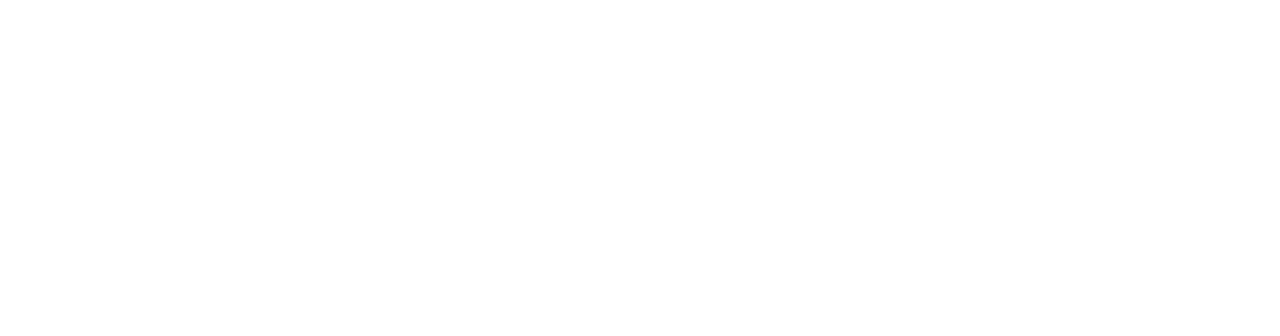
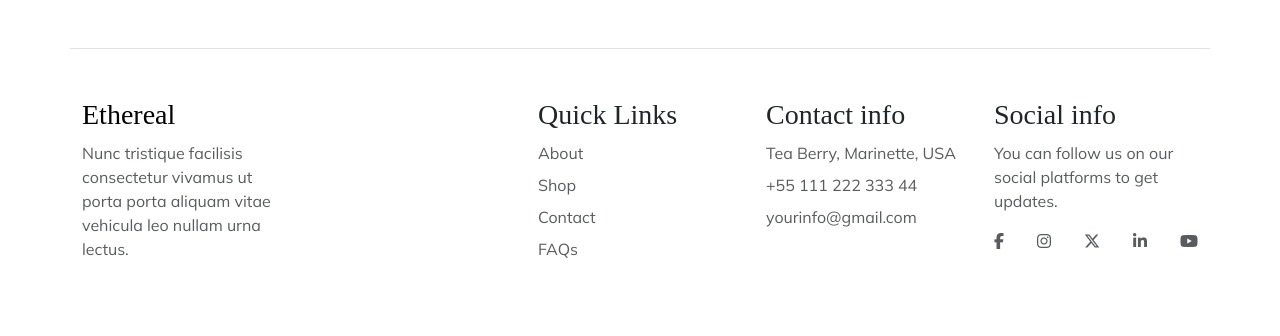
Before and after one commit to twentyfive21/ecommerce-store, a plain HTML site: page about.html in a window 1280 px wide. Drawn offline with nearby package versions, Linux system fonts and the light colour scheme; a web font is replaced by a local one.

Commit message:
added starter code for footer

```diff
--- a/about.html
+++ b/about.html
@@ -9,6 +9,56 @@
 </head>
 <body>
 
+   <div class="container">
+  <footer class="row row-cols-1 row-cols-sm-2 row-cols-md-5 py-5 my-5 border-top d-flex justify-content-between">
+   <div class="col mb-3">
+  <a href="/" class="d-flex align-items-center mb-2 link-body-emphasis text-decoration-none">
+    <h1 class="m-0 text-header">Ethereal</h1>
+  </a>
+  <p class="text-body-secondary m-0">Nunc tristique facilisis consectetur vivamus ut porta porta aliquam vitae vehicula leo nullam urna lectus.</p>
+</div>
+
+
+    <div class="col mb-1">
+
+    </div>
+
+    <div class="col mb-3">
+      <h5 class="text-header">Quick Links</h5>
+      <ul class="nav flex-column">
+        <li class="nav-item mb-2"><a href="#" class="nav-link p-0 text-body-secondary">About</a></li>
+        <li class="nav-item mb-2"><a href="#" class="nav-link p-0 text-body-secondary">Shop</a></li>
+        <li class="nav-item mb-2"><a href="#" class="nav-link p-0 text-body-secondary">Contact</a></li>
+        <li class="nav-item mb-2"><a href="#" class="nav-link p-0 text-body-secondary">FAQs</a></li>
+      </ul>
+    </div>
+
+    <div class="col mb-3">
+      <h5 class="text-header">Contact info</h5>
+      <ul class="nav flex-column">
+        <li class="nav-item mb-2"><a href="#" class="nav-link p-0 text-body-secondary">Tea Berry, Marinette, USA</a></li>
+        <li class="nav-item mb-2"><a href="#" class="nav-link p-0 text-body-secondary">+55 111 222 333 44</a></li>
+        <li class="nav-item mb-2"><a href="#" class="nav-link p-0 text-body-secondary">yourinfo@gmail.com</a></li>
+      </ul>
+    </div>
+
+    <div class="col mb-3">
+      <h5 class="text-header">Social info</h5>
+      <p class="text-body-secondary">You can follow us on our social platforms to get updates.</p>
+      <ul class="nav d-flex justify-content-between">
+        <li class="nav-item"><a href="#" class="nav-link p-0 text-body-secondary"><i class="fa-brands fa-facebook-f"></i></a></li>
+        <li class="nav-item"><a href="#" class="nav-link p-0 text-body-secondary"><i class="fa-brands fa-instagram"></i></a></li>
+        <li class="nav-item"><a href="#" class="nav-link p-0 text-body-secondary"><i class="fa-brands fa-x-twitter"></i></a></li>
+        <li class="nav-item"><a href="#" class="nav-link p-0 text-body-secondary"><i class="fa-brands fa-linkedin-in"></i></a></li>
+        <li class="nav-item"><a href="#" class="nav-link p-0 text-body-secondary"><i class="fa-brands fa-youtube"></i></a></li>
+      </ul>
+    </div>
+  </footer>
+</div>
+
+
 <script src="https://cdn.jsdelivr.net/npm/bootstrap@5.3.3/dist/js/bootstrap.bundle.min.js" integrity="sha384-YvpcrYf0tY3lHB60NNkmXc5s9fDVZLESaAA55NDzOxhy9GkcIdslK1eN7N6jIeHz" crossorigin="anonymous"></script>
+ <script src="https://kit.fontawesome.com/e36fb19258.js"
+      crossorigin="anonymous"></script>
 </body>
 </html>
--- a/css/style.css
+++ b/css/style.css
@@ -34,3 +34,10 @@ a:hover {
   text-decoration: none;
   color: var(--e-brown);
 }
+
+.text-header{
+  font-family: var(--heading-font);
+  font-size: 1.75rem;
+  line-height: 127%;
+  font-weight: 500;
+}
```
